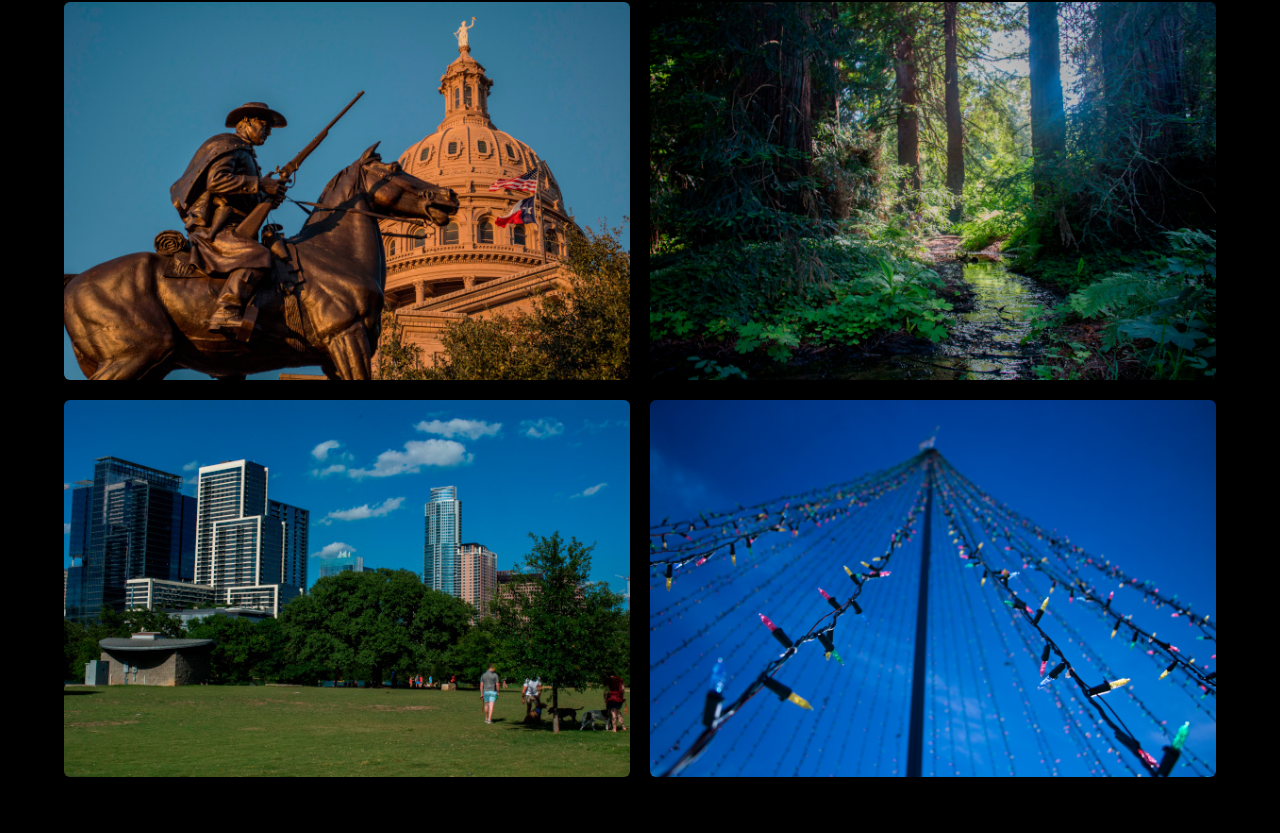
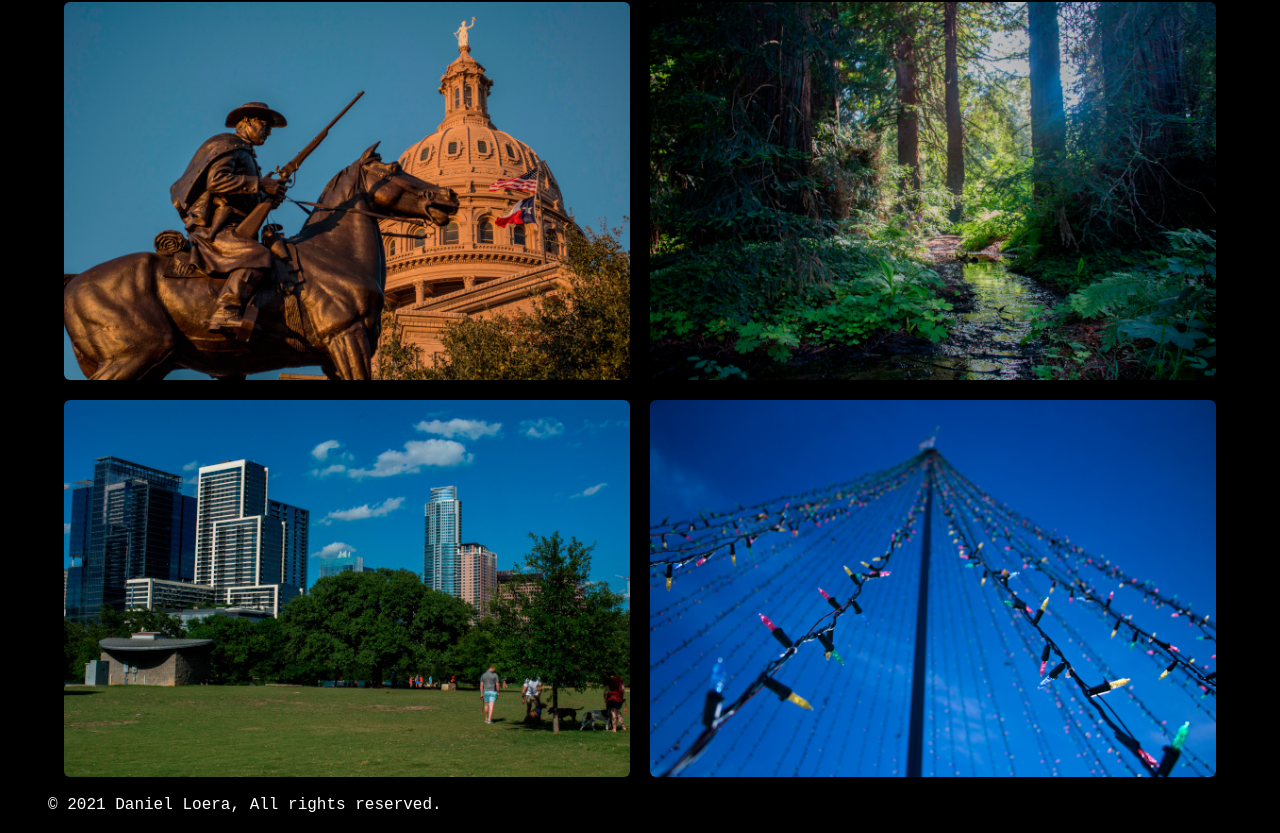
Before and after one commit to danielloera/reatret.net, a Next.js app: page / in a window 1280 px wide. Shown: the part 503-1336 px from the top of the page. Before the commit the page ends 1280 px from the top, so only its background shows below. Built offline with nearby package versions, Linux system fonts and the light colour scheme.

Commit message:
Add copyright banner

```diff
--- a/src/app/layout.js
+++ b/src/app/layout.js
@@ -9,6 +9,7 @@ export const metadata = {
 };
 
 export default function RootLayout({ children }) {
+  let today = new Date();
   return (
     <html lang="en">
       <body className={inter.className}>
@@ -22,6 +23,12 @@ export default function RootLayout({ children }) {
         </div>
       </a>
       {children}
+      <div className="
+        pt-mono-regular
+        text-sm      ps-4    pt-4    pb-4
+        sm:text-base sm:ps-12 sm:pt-4 sm:pb-4">
+        © {today.getFullYear()} Daniel Loera, All rights reserved.
+      </div>
       </body>
     </html>
   );
```
